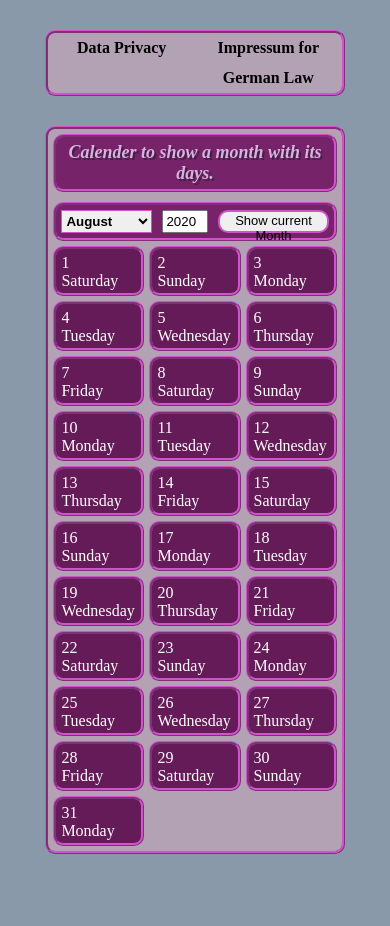
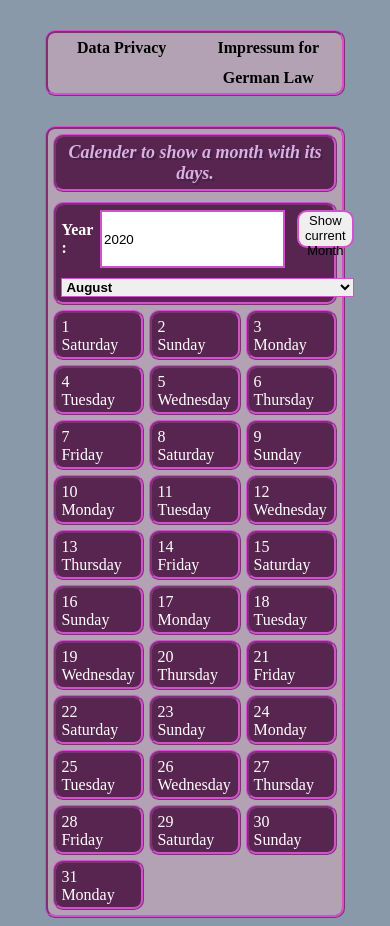
Before and after one commit to BoolPurist/WebCalender, a plain HTML site: page index.html in a window 390 px wide. Before the commit the page ends 862 px from the top, so only its background shows below. Drawn offline with Linux system fonts and the light colour scheme.

Commit message:
Refracturing  and Improvement for responsive resolution.
Refracturing  and Improvement for responsive resolution.
- Refracturing for the the id and class name of the elements in the selector “dropdown menu for months”, year label, year input field and show button for the current month.
- Improved display of these selector items in smaller screen size by ordering them in a grid-area instead  of just a grid column. Also increased the screen size border for the switch from small display to desktop screen  from 600 to 700.

```diff
--- a/index.html
+++ b/index.html
@@ -15,7 +15,7 @@
       <h1 id="ThemeTitle">Calender to show a month with its days.</h1>
       <!-- Elements for adjuting the date of the month to be shown -->
       <div id="Selector">
-        <select id="month">
+        <select id="monthSelector">
           <option value="0">Januar</option>
           <option value="1">Februar</option>
           <option value="2">March</option>
@@ -29,8 +29,9 @@
           <option value="10">November</option>
           <option value="11">Dezember</option>
         </select>
+        <p id="markerYear">Year :</p>
         <input
-          id="years"
+          id="yearInput"
           type="text"
           placeholder="Enter a year"
           value="no year"
--- a/script.js
+++ b/script.js
@@ -5,9 +5,9 @@ document
   .getElementById("showButton")
   .addEventListener("click", setTodayDate, false);
 // Id "month": the drop down list to choose the month.
-document.getElementById("month").addEventListener("change", showMonth, false);
+document.getElementById("monthSelector").addEventListener("change", showMonth, false);
 // Id "year": field in which the year as number is entered.
-document.getElementById("years").addEventListener("input", showMonth);
+document.getElementById("yearInput").addEventListener("input", showMonth);
 
 // When the user loads the page. The month of the today date is displayed.
 setTodayDate();
@@ -19,7 +19,7 @@ function leapYear(year) {
 
 // Main routine for building the shown month.
 function showMonth() {
-  // Daylist is all the days as boxes that represent a month
+  // List of days is all the days as boxes that represent a month
   let dayList = document.getElementById("daylist");
 
   // Deleting all day boxes.
@@ -38,7 +38,7 @@ function showMonth() {
   }
 
   // Get the current typed year as a whole number.
-  let currentYear = document.getElementById("years");
+  let currentYear = document.getElementById("yearInput");
   currentYear = currentYear.value.trim();
 
 
@@ -49,7 +49,6 @@ function showMonth() {
     unvalidYear.classList.add("unvalidYearNoSign");
     unvalidYear.innerText = "Please enter a number for the year !";
     wrapper.appendChild(unvalidYear);
-    console.log();
     return;
   }
 
@@ -66,7 +65,7 @@ function showMonth() {
   currentYear = parseInt(currentYear);
 
   // Get the current month from the drop down list.
-  let currentMonth = document.getElementById("month");
+  let currentMonth = document.getElementById("monthSelector");
   currentMonth = currentMonth.value;
   currentMonth = parseInt(currentMonth);
 
@@ -109,8 +108,8 @@ function setTodayDate() {
   let nowYear = now.getFullYear();
 
   // Setting up the drop down list for month and input text field for the year.
-  document.getElementById("month").value = nowMonth;
-  document.getElementById("years").value = nowYear;
+  document.getElementById("monthSelector").value = nowMonth;
+  document.getElementById("yearInput").value = nowYear;
 
   showMonth();
 }
@@ -135,6 +134,6 @@ function translateDayNumberToName(day) {
 
     default:
       // Something went wrong !! Should not happen.
-      console.log("Weekday could not be assigned !");
+      console.Error("Weekday could not be assigned !");
   }
 }
--- a/style.css
+++ b/style.css
@@ -5,9 +5,11 @@
   --standard-border-style: ridge;
   --border-style-buttons: solid;
   --standard-border-color: rgb(209, 82, 203);
-  --standard-background-color-selector: rgb(119, 35, 105);
+  --standard-background-color-selector: rgb(88, 36, 80);
   --standard-margin-selector: 5px;
   --standard-font-color-selector: black;
+  --day-year-font-color-selector: white;
+  --standard-font-weight: bold;
 }
 
 * {
@@ -28,7 +30,7 @@ body {
   line-height: 30px;
   text-decoration: none;
   text-align: center;
-  font-weight: bold;
+  font-weight: var(--standard-font-weight);
   color: var(--standard-font-color-selector);
 }
 
@@ -62,7 +64,7 @@ body {
   border-style: var(--standard-border-style);
   padding: 5px;
   font-size: 20px;
-  font-weight: bold;
+  font-weight: var(--standard-font-weight);
   text-align: center;
   text-shadow: 2px 2px rgb(65, 33, 68);
   font-style: oblique;
@@ -71,7 +73,8 @@ body {
 /* the container for the input elements for the year, month and button to month of today. */
 #Selector {
   display: grid;
-  grid-template-columns: 1fr 7ch auto;
+  grid-template-columns: 1fr auto 20ch auto;
+  column-gap: 10px;
   background-color: var(--standard-background-color-selector);
   border-radius: var(--standard-border-radius);
   border-style: var(--standard-border-style);
@@ -79,8 +82,14 @@ body {
   margin: var(--standard-margin-selector);
 }
 
+#markerYear {
+  font-size: var(--font-size);
+  font-weight: var(--standard-font-weight);
+  color: var(--day-year-font-color-selector);
+}
+
 /* Id "month": the drop down list to choose the month. */
-#month {
+#monthSelector {
   color: var(--standard-font-color-selector);
   font-weight: bold;
   margin: var(--standard-margin-selector);
@@ -89,9 +98,11 @@ body {
 }
 
 /* Id "year": field in which the year as number is entered. */
-#year {
-  color: var(--standard-text-color);
+#yearInput {
+  color: var(--standard-font-color-selector);
   margin: var(--standard-margin-selector);
+  border-style: var(--border-style-buttons);
+  border-color: var(--standard-border-color);
 }
 
 /* Id "showButton": Button to click to show the current month of today. */
@@ -100,16 +111,10 @@ body {
   margin: var(--standard-margin-selector);
   color: var(--standard-font-color-selector);
   font-size: var(--font-size);
-  height: calc(var(--font-size) + 10px);
+  height: calc(var(--font-size) + 25px);
   border-style: var(--border-style-buttons);
   border-radius: var(--standard-border-radius);
   border-color: var(--standard-border-color);
-}
-
-/* Id "year": field in which the year as number is entered. */
-#years {
-  color: var(--standard-font-color-selector);
-  margin: var(--standard-margin-selector);
 }
 
 /* id "daylist": the container of the day boxes  */
@@ -138,8 +143,8 @@ body {
 
 /* How a box for a day looks like. A Day box shows the number of the day in the month and which weekday it is. */
 .day {
-  background-color: rgb(100, 27, 88);
-  color: white;
+  background-color: var(--standard-background-color-selector);
+  color: var(--day-year-font-color-selector);
   padding-left: 5px;
   padding-top: 5px;
   height: 50px;
@@ -149,7 +154,7 @@ body {
 }
 
 /* Handling for smartphones. */
-@media screen and (max-width: 600px) {
+@media screen and (max-width: 700px) {
   #wrapper {
     width: 95%;
     min-width: 330px;
@@ -162,4 +167,32 @@ body {
   #ThemeTitle {
     font-size: 18px;
   }
+
+
+  #monthSelector {
+    grid-area: monthSelector;
+  }
+
+  #markerYear {
+    grid-area: markerYear;
+    margin-left: 5px;
+  }
+
+  #yearInput {
+    grid-area: yearInput;
+  }
+
+  #showButton {
+    grid-area: showButton;
+  }
+
+
+  #Selector {
+    grid-template-columns: auto 1fr 1fr;
+    grid-template-areas:  "markerYear yearInput showButton"
+                          "monthSelector monthSelector monthSelector" ;
+    grid-auto-flow: column;
+    column-gap: 2px;
+  }
+
 }
```
